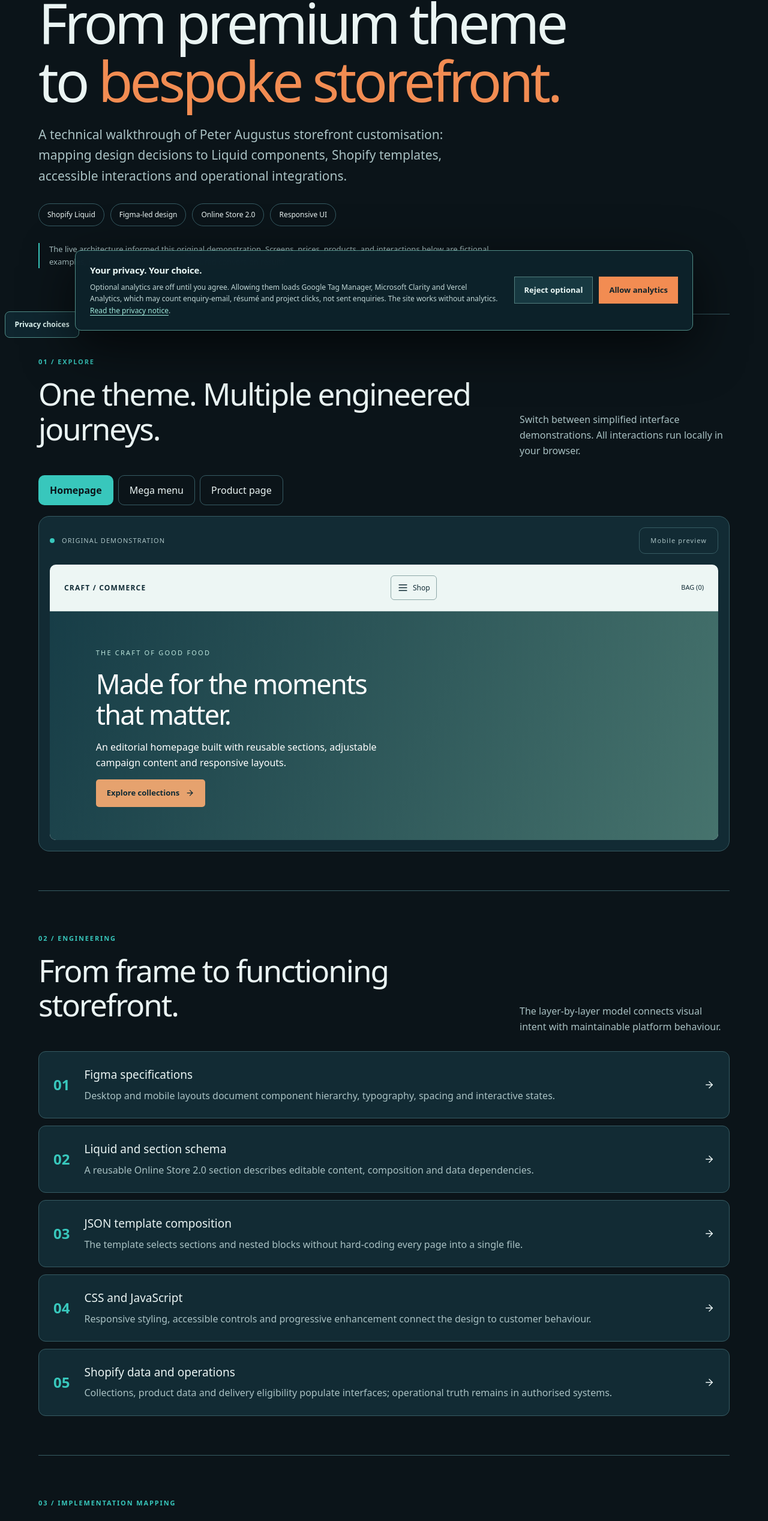
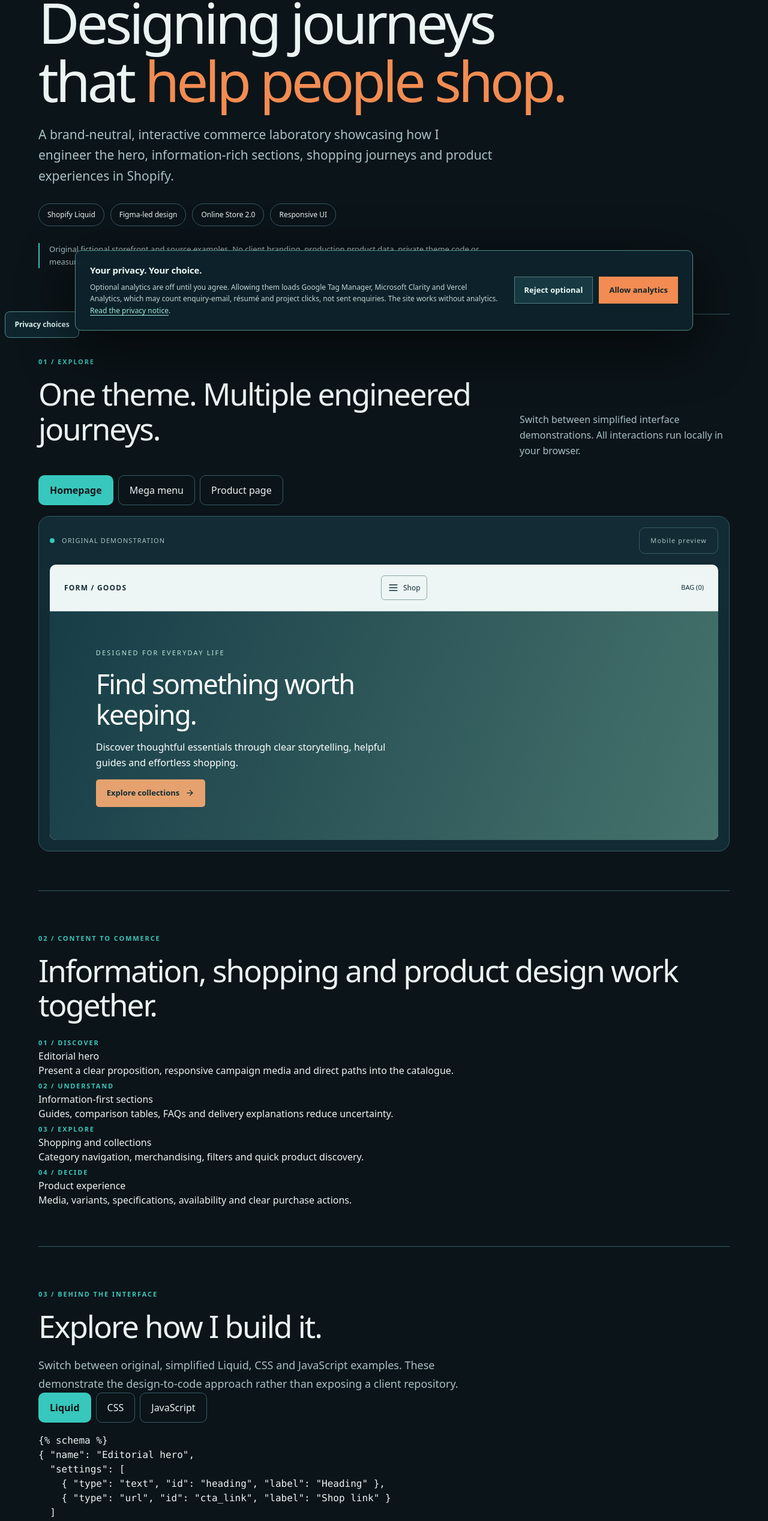
Before and after one commit to bonvallite/developer-portfolio, a Next.js app: page /projects/storefront-engineering in a window 1280 px wide. Shown: the part 229-2764 px from the top of the page at 60% size. Built offline with nearby package versions, Linux system fonts and the light colour scheme.

Commit message:
feat: polish brand-neutral content-to-commerce showcase and code explorer

```diff
--- a/app/projects/storefront-engineering/page.tsx
+++ b/app/projects/storefront-engineering/page.tsx
@@ -1,11 +1,11 @@
 'use client';
 /**
  * Public storefront-engineering case study, 24 November 2026.
- * UI is an original educational reconstruction, NOT exported Peter Augustus
+ * UI is an original educational reconstruction, NOT exported client
  * theme code, actual Shopify menu data, or a live Figma embed.
  * Interactions are local React state only: no checkout, analytics, app APIs,
  * customer records, remote assets or third-party requests.
- * Real theme architecture was reviewed read-only; claims are scoped to inspected files.
+ * Patterns are educational; no proprietary file names or client claims are published.
  */
 import Link from 'next/link';
 import { useState } from 'react';
@@ -21,27 +21,48 @@ const steps = [
   {title:'Shopify data and operations',description:'Collections, product data and delivery eligibility populate interfaces; operational truth remains in authorised systems.'}
 ];
 const mappings = [
-  ['Hero / editorial campaign','pa-home-hero + index.json','Responsive media, scheduled campaign phases and editable slide content'],
-  ['Mega navigation','header + pa-layout assets','Shop menu blocks, keyboard controls and mobile drawer'],
-  ['Product details','pa-main-product + product.pa-build.json','Gallery, product education, purchase and information blocks'],
-  ['Delivery checker','pa-home-delivery + shipping calculator','Postcode-based customer information, validated against configured zones']
+  ['Editorial hero','sections/editorial-hero.liquid + templates/index.json','Editable campaigns, responsive media and two purposeful calls to action'],
+  ['Mega navigation','sections/header.liquid + assets/navigation.js','Category discovery, mobile drawer and accessible menu controls'],
+  ['Product details','sections/main-product.liquid + product template','Gallery, options, product education and purchase information'],
+  ['Delivery guidance','sections/delivery-guide.liquid + rules service','Input validation, clear eligibility states and trusted fulfilment data']
 ];
+// The code samples are original pseudocode demonstrating the interface boundary.
+const codeSamples = {
+  liquid: `{% schema %}
+{ "name": "Editorial hero",
+  "settings": [
+    { "type": "text", "id": "heading", "label": "Heading" },
+    { "type": "url", "id": "cta_link", "label": "Shop link" }
+  ]
+}
+{% endschema %}`,
+  css: `.editorial-hero { display: grid; gap: 2rem; }
+@media (min-width: 48rem) {
+  .editorial-hero { grid-template-columns: 1fr 1fr; }
+}`,
+  javascript: `const menu = document.querySelector('[data-menu]');
+menu?.addEventListener('click', () => {
+  const expanded = menu.getAttribute('aria-expanded') === 'true';
+  menu.setAttribute('aria-expanded', String(!expanded));
+});`
+};
 export default function StorefrontEngineering(){
   const [mode,setMode]=useState<Mode>('homepage');
   const [open,setOpen]=useState(false);
   const [mobile,setMobile]=useState(false);
-  const [variant,setVariant]=useState('250 g');
+  const [variant,setVariant]=useState('Medium');
   const [postcode,setPostcode]=useState('');
   const [checked,setChecked]=useState(false);
+  const [codeTab,setCodeTab]=useState<'liquid'|'css'|'javascript'>('liquid');
   return <main className="se-page">
     <div className="se-wrap">
       <nav className="se-top" aria-label="Case study"><Link href="/#work"><ArrowLeft size={17}/> Back to projects</Link><span>{'{JRV}'} / COMMERCE ENGINEERING</span></nav>
       <header className="se-hero">
         <span className="se-eyebrow">INTERACTIVE CASE STUDY / SHOPIFY THEME ENGINEERING</span>
-        <h1>From premium theme to <em>bespoke storefront.</em></h1>
-        <p>A technical walkthrough of Peter Augustus storefront customisation: mapping design decisions to Liquid components, Shopify templates, accessible interactions and operational integrations.</p>
+        <h1>Designing journeys that <em>help people shop.</em></h1>
+        <p>A brand-neutral, interactive commerce laboratory showcasing how I engineer the hero, information-rich sections, shopping journeys and product experiences in Shopify.</p>
         <div className="se-pills"><span>Shopify Liquid</span><span>Figma-led design</span><span>Online Store 2.0</span><span>Responsive UI</span></div>
-        <p className="se-disclaimer">The live architecture informed this original demonstration. Screens, prices, products, and interactions below are fictional examples, not live store controls or measured conversion results.</p>
+        <p className="se-disclaimer">Original fictional storefront and source examples. No client branding, production product data, private theme code or measured sales claims.</p>
       </header>
 
       <section className="se-section" aria-labelledby="demo-heading">
@@ -52,47 +73,69 @@ export default function StorefrontEngineering(){
         <div className="se-stage">
           <div className="se-demo-bar"><span><span className="se-demo-dot"/> ORIGINAL DEMONSTRATION</span><button type="button" onClick={()=>setMobile(v=>!v)} aria-pressed={mobile}>{mobile?'Desktop preview':'Mobile preview'}</button></div>
           <div className={mobile?'se-shop se-shop-mobile':'se-shop'}>
-            <div className="se-shop-header"><strong>CRAFT / COMMERCE</strong><button type="button" onClick={()=>setOpen(v=>!v)} aria-expanded={open} aria-controls="se-navigation">{open?<X size={19}/>:<Menu size={19}/>}<span>{open?'Close':'Shop'}</span></button><span className="se-bag">BAG (0)</span></div>
+            <div className="se-shop-header"><strong>FORM / GOODS</strong><button type="button" onClick={()=>setOpen(v=>!v)} aria-expanded={open} aria-controls="se-navigation">{open?<X size={19}/>:<Menu size={19}/>}<span>{open?'Close':'Shop'}</span></button><span className="se-bag">BAG (0)</span></div>
             <div id="se-navigation" className={open?'se-menu se-menu-open':'se-menu'} hidden={!open}>
-              <div><span className="se-eyebrow">SHOP BY RANGE</span><strong>Wagyu</strong><strong>Angus</strong><strong>Butcher boxes</strong></div>
-              <div><span className="se-eyebrow">DISCOVER</span><strong>How to choose a cut</strong><strong>Delivery guide</strong><strong>Cooking inspiration</strong></div>
+              <div><span className="se-eyebrow">SHOP BY RANGE</span><strong>New arrivals</strong><strong>Everyday essentials</strong><strong>Curated sets</strong></div>
+              <div><span className="se-eyebrow">DISCOVER</span><strong>Buying guide</strong><strong>Delivery guide</strong><strong>Cooking inspiration</strong></div>
             </div>
-            {mode==='homepage'&&<div className="se-shop-hero"><span>THE CRAFT OF GOOD FOOD</span><h3>Made for the moments that matter.</h3><p>An editorial homepage built with reusable sections, adjustable campaign content and responsive layouts.</p><div className="se-sample-cta">Explore collections <ArrowRight size={15}/></div></div>}
-            {mode==='navigation'&&<div className="se-feature"><span className="se-eyebrow">NAVIGATION ARCHITECTURE</span><h3>A menu that stays part of the theme.</h3><p>Use the Shop button above to open the locally simulated mega menu. The inspected implementation retains theme header hooks while replacing the old third-party menu output.</p><button type="button" className="se-sample-button" onClick={()=>setOpen(v=>!v)}>{open?'Close menu':'Open menu'} <ArrowRight size={16}/></button></div>}
-            {mode==='product'&&<div className="se-product"><div className="se-product-art"><span>ILLUSTRATIVE PRODUCT VISUAL</span><Package size={70}/></div><div className="se-product-info"><span className="se-eyebrow">EDUCATIONAL PRODUCT DEMO</span><h3>Butcher's selection</h3><p>Clear product information, portion choice and purchase guidance assembled from composable blocks.</p><fieldset><legend>Choose a portion</legend>{['250 g','500 g','1 kg'].map(v=><button type="button" key={v} aria-pressed={variant===v} onClick={()=>setVariant(v)}>{variant===v&&<Check size={13}/>} {v}</button>)}</fieldset><div className="se-sample-cta">Selected: {variant}</div></div></div>}
+            {mode==='homepage'&&<div className="se-shop-hero"><span>DESIGNED FOR EVERYDAY LIFE</span><h3>Find something worth keeping.</h3><p>Discover thoughtful essentials through clear storytelling, helpful guides and effortless shopping.</p><div className="se-sample-cta">Explore collections <ArrowRight size={15}/></div></div>}
+            {mode==='navigation'&&<div className="se-feature"><span className="se-eyebrow">NAVIGATION ARCHITECTURE</span><h3>A menu that stays part of the theme.</h3><p>Use the Shop button above to open the locally simulated mega menu. The demonstration illustrates how custom navigation can preserve essential theme behaviours.</p><button type="button" className="se-sample-button" onClick={()=>setOpen(v=>!v)}>{open?'Close menu':'Open menu'} <ArrowRight size={16}/></button></div>}
+            {mode==='product'&&<div className="se-product"><div className="se-product-art"><span>ILLUSTRATIVE PRODUCT VISUAL</span><Package size={70}/></div><div className="se-product-info"><span className="se-eyebrow">EDUCATIONAL PRODUCT DEMO</span><h3>Everyday collection</h3><p>Clear product information, option selection and purchase guidance assembled from composable blocks.</p><fieldset><legend>Choose an option</legend>{['Small','Medium','Large'].map(v=><button type="button" key={v} aria-pressed={variant===v} onClick={()=>setVariant(v)}>{variant===v&&<Check size={13}/>} {v}</button>)}</fieldset><div className="se-sample-cta">Selected: {variant}</div></div></div>}
           </div>
         </div>
       </section>
 
+      {/* Fictional content-to-commerce sequence; no product catalogue or live API. */}
+      <section className="se-section" aria-labelledby="journey-heading">
+        <span className="se-eyebrow">02 / CONTENT TO COMMERCE</span>
+        <h2 id="journey-heading">Information, shopping and product design work together.</h2>
+        <div className="se-journey">
+          {[
+            ['01 / DISCOVER','Editorial hero','Present a clear proposition, responsive campaign media and direct paths into the catalogue.'],
+            ['02 / UNDERSTAND','Information-first sections','Guides, comparison tables, FAQs and delivery explanations reduce uncertainty.'],
+            ['03 / EXPLORE','Shopping and collections','Category navigation, merchandising, filters and quick product discovery.'],
+            ['04 / DECIDE','Product experience','Media, variants, specifications, availability and clear purchase actions.']
+          ].map(([number,title,description])=><article key={number}><span className="se-eyebrow">{number}</span><h3>{title}</h3><p>{description}</p></article>)}
+        </div>
+      </section>
+      <section className="se-section" aria-labelledby="code-heading">
+        <span className="se-eyebrow">03 / BEHIND THE INTERFACE</span>
+        <h2 id="code-heading">Explore how I build it.</h2>
+        <p className="se-skills-intro">Switch between original, simplified Liquid, CSS and JavaScript examples. These demonstrate the design-to-code approach rather than exposing a client repository.</p>
+        <div className="se-tabs" role="group" aria-label="Code language">
+          {(['liquid','css','javascript'] as const).map(language=><button type="button" key={language} aria-pressed={codeTab===language} className={codeTab===language?'selected':''} onClick={()=>setCodeTab(language)}>{language==='javascript'?'JavaScript':language==='liquid'?'Liquid':'CSS'}</button>)}
+        </div>
+        <pre className="se-code"><code>{codeSamples[codeTab]}</code></pre>
+      </section>
       <section className="se-section" aria-labelledby="architecture-heading">
-        <div className="se-heading"><div><span className="se-eyebrow">02 / ENGINEERING</span><h2 id="architecture-heading">From frame to functioning storefront.</h2></div><p>The layer-by-layer model connects visual intent with maintainable platform behaviour.</p></div>
+        <div className="se-heading"><div><span className="se-eyebrow">04 / ENGINEERING</span><h2 id="architecture-heading">From frame to functioning storefront.</h2></div><p>The layer-by-layer model connects visual intent with maintainable platform behaviour.</p></div>
         <ol className="se-architecture">{steps.map((step,i)=><li key={step.title}><span className="se-step">{String(i+1).padStart(2,'0')}</span><div><h3>{step.title}</h3><p>{step.description}</p></div><ArrowRight size={18} aria-hidden="true"/></li>)}</ol>
       </section>
       <section className="se-section" aria-labelledby="mapping-heading">
-        <span className="se-eyebrow">03 / IMPLEMENTATION MAPPING</span><h2 id="mapping-heading">What the source inspection confirmed.</h2>
+        <span className="se-eyebrow">05 / IMPLEMENTATION MAPPING</span><h2 id="mapping-heading">How I structure the implementation.</h2>
         <div className="se-mapping">{mappings.map(([feature,source,behaviour])=><article key={feature}><div><Layers3 size={20}/><h3>{feature}</h3></div><code>{source}</code><p>{behaviour}</p></article>)}</div>
       </section>
       <section className="se-section se-delivery" aria-labelledby="boundary-heading">
-        <Truck size={28}/><div><span className="se-eyebrow">04 / REAL-WORLD BOUNDARIES</span><h2 id="boundary-heading">A beautiful delivery checker still needs trusted rules.</h2><p>The production design connects a postcode field to store delivery logic. This example deliberately does not calculate delivery dates or claim postcode eligibility.</p><form onSubmit={e=>{e.preventDefault();setChecked(true);}}><label htmlFor="se-postcode">Try the demonstration input</label><div><input id="se-postcode" inputMode="numeric" pattern="[0-9]{4}" maxLength={4} value={postcode} onChange={e=>{setPostcode(e.target.value.replace(/\D/g,'').slice(0,4));setChecked(false);}} placeholder="4-digit postcode" required/><button type="submit">Inspect UI state</button></div></form>{checked&&<p role="status" className="se-result">Input received: {postcode}. This public demonstration cannot confirm a shipping zone, fee or delivery date.</p>}</div>
+        <Truck size={28}/><div><span className="se-eyebrow">06 / REAL-WORLD BOUNDARIES</span><h2 id="boundary-heading">A beautiful delivery checker still needs trusted rules.</h2><p>A production design should connect postcode input to authorised shipping logic. This example deliberately does not calculate delivery dates or claim postcode eligibility.</p><form onSubmit={e=>{e.preventDefault();setChecked(true);}}><label htmlFor="se-postcode">Try the demonstration input</label><div><input id="se-postcode" inputMode="numeric" pattern="[0-9]{4}" maxLength={4} value={postcode} onChange={e=>{setPostcode(e.target.value.replace(/\D/g,'').slice(0,4));setChecked(false);}} placeholder="4-digit postcode" required/><button type="submit">Inspect UI state</button></div></form>{checked&&<p role="status" className="se-result">Input received: {postcode}. This public demonstration cannot confirm a shipping zone, fee or delivery date.</p>}</div>
       </section>
       {/* Skill cards describe observed implementation patterns, not invented outcomes. */}
       <section className="se-section" aria-labelledby="skills-heading">
-        <span className="se-eyebrow">05 / MY ROLE AND CAPABILITIES</span>
+        <span className="se-eyebrow">07 / ENGINEERING SKILLS</span>
         <h2 id="skills-heading">What I do, from design to delivery.</h2>
         <p className="se-skills-intro">I turn Figma designs and commercial requirements into maintainable Shopify experiences, then diagnose, document and improve the systems behind them.</p>
         <div className="se-skills">
           {[
-            ['01','Figma to Shopify','Frontend engineering','Translate visual designs into responsive Liquid sections, editable settings, JSON templates and maintainable CSS.','Custom homepage sections and design-to-code mapping'],
-            ['02','Navigation and UX','Interaction design','Engineer mega menus, mobile navigation and keyboard interactions while preserving core theme behaviour.','Header Liquid, menu blocks and layout JavaScript'],
-            ['03','Product page engineering','Conversion-focused development','Build modular galleries, portion selection, product education, purchase controls and reassurance content.','Custom product template and nested PDP blocks'],
+            ['01','Figma to Shopify','Frontend engineering','Translate visual designs into responsive Liquid sections, editable settings, JSON templates and maintainable CSS.','Editable hero sections and design-to-code mapping'],
+            ['02','Navigation and UX','Interaction design','Engineer mega menus, mobile navigation and keyboard interactions while preserving core theme behaviour.','Navigation structure, menu states and JavaScript'],
+            ['03','Product page engineering','Conversion-focused development','Build modular galleries, portion selection, product education, purchase controls and reassurance content.','Modular product information and option controls'],
             ['04','Commerce integrations','Systems thinking','Connect customer-facing interfaces to delivery logic and order workflows without confusing UI with operational truth.','Delivery checker and post-checkout workflow boundaries'],
-            ['05','Debugging and optimisation','Technical quality','Investigate JavaScript errors, mobile usability, accessibility and performance regressions; prioritise validation.','Read-only audit findings and regression priorities'],
-            ['06','Documentation and release control','Maintainability','Maintain inline explanations, change histories, review branches and verification records.','Theme changelog conventions and GitHub review workflow']
+            ['05','Debugging and optimisation','Technical quality','Investigate JavaScript errors, mobile usability, accessibility and performance regressions; prioritise validation.','Performance, accessibility and regression test strategy'],
+            ['06','Documentation and release control','Maintainability','Maintain inline explanations, change histories, review branches and verification records.','Inline documentation and GitHub review workflow']
           ].map(([number,title,skill,detail,proof])=><article key={number} className="se-skill-card"><span className="se-skill-number">{number} / {skill}</span><h3>{title}</h3><p>{detail}</p><div className="se-skill-proof"><strong>Engineering evidence</strong><span>{proof}</span></div></article>)}
         </div>
-        <p className="se-skills-note">These capabilities reflect inspected engineering patterns, not sole authorship of Figma designs, invented revenue uplift or certified live performance.</p>
+        <p className="se-skills-note">These are engineering capabilities demonstrated through original examples, not claims of client endorsement or measured commercial uplift.</p>
       </section>
-      <section className="se-section se-conclusion"><span className="se-eyebrow">06 / WHAT THIS DEMONSTRATES</span><h2>Design fidelity meets engineering discipline.</h2><p>Reusable blocks, theme compatibility, responsive interactions and clear operational boundaries create a more maintainable storefront. The next engineering checks are keyboard access, performance budgets, delivery-rule parity and regression coverage; none is presented here as a completed live-store certification.</p><div className="se-actions"><Link href="/#contact">Discuss a Shopify project <ArrowRight size={18}/></Link><Link href="/?intent=hiring#contact">Hiring or collaboration <Code2 size={18}/></Link></div></section>
+      <section className="se-section se-conclusion"><span className="se-eyebrow">08 / WHAT THIS DEMONSTRATES</span><h2>Design fidelity meets engineering discipline.</h2><p>Reusable blocks, theme compatibility, responsive interactions and clear operational boundaries create a more maintainable storefront. The next engineering checks are keyboard access, performance budgets, delivery-rule parity and regression coverage; none is presented here as a completed live-store certification.</p><div className="se-actions"><Link href="/#contact">Discuss a Shopify project <ArrowRight size={18}/></Link><Link href="/?intent=hiring#contact">Hiring or collaboration <Code2 size={18}/></Link></div></section>
     </div>
   </main>;
 }
```
